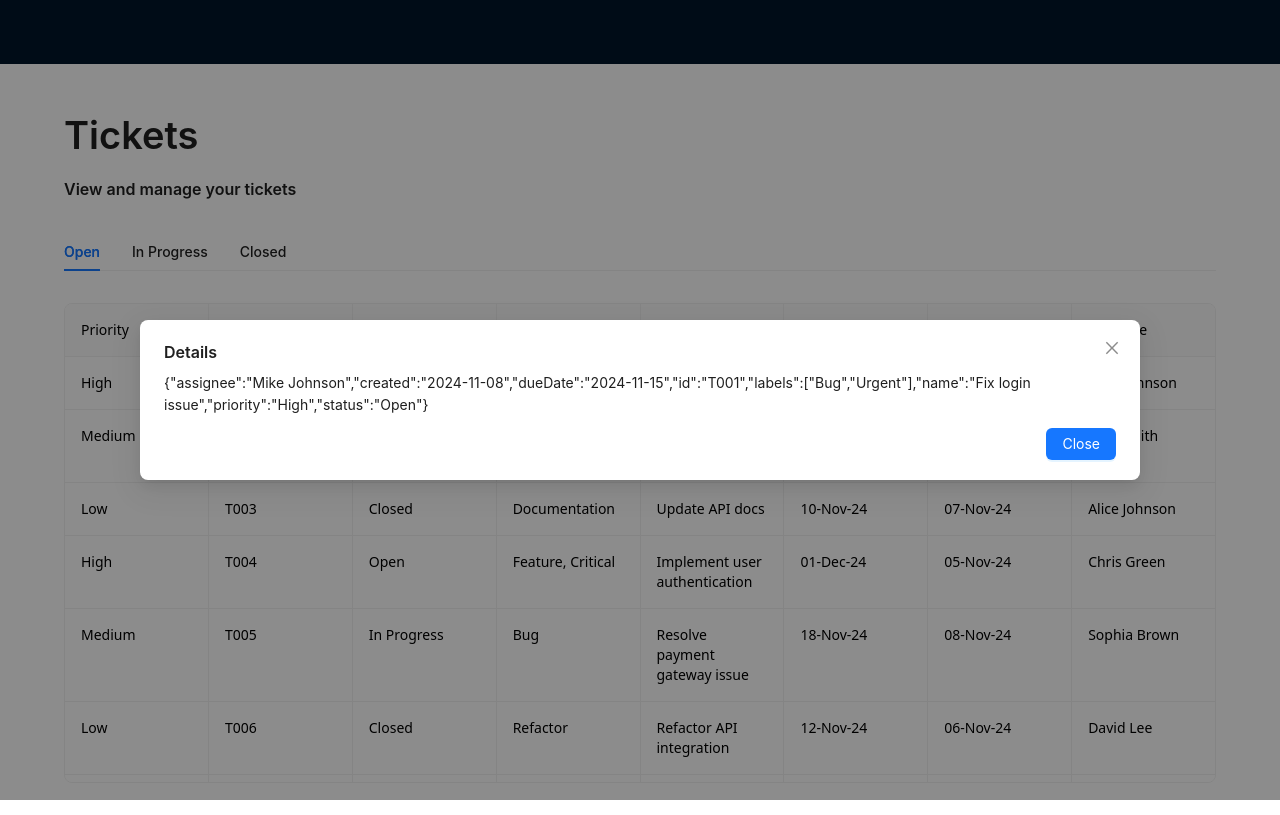
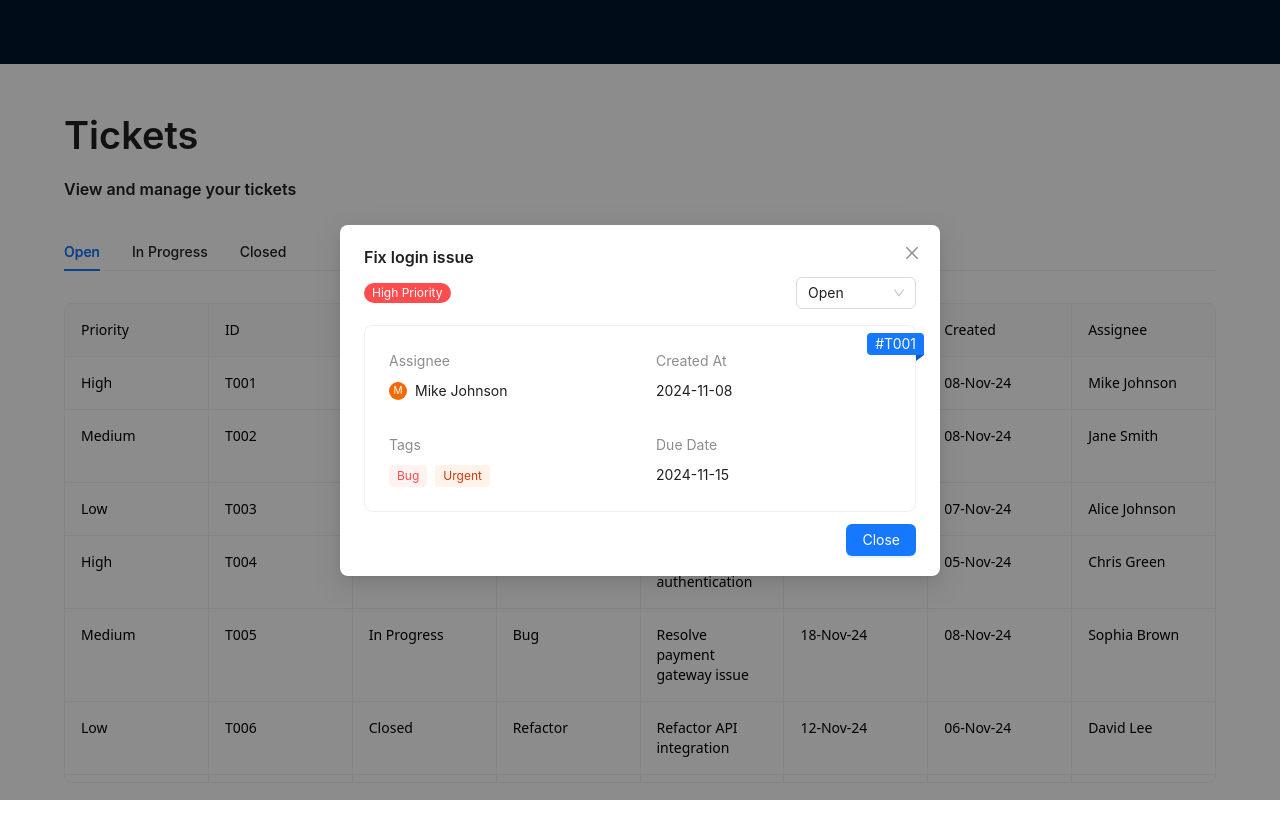
Before and after one commit to intVivek/superdm, a Next.js app: page / in a window 1280 px wide. Both pictures are taken after a click on the element 640 px from the left and 382 px from the top of the page. Built offline with nearby package versions, Linux system fonts and the light colour scheme.

Commit message:
fix: Details UI 🔥

```diff
--- /dev/null
+++ b/src/components/Badge/Badge.js
@@ -0,0 +1,25 @@
+import { Tag } from "antd";
+
+export const labelColors = {
+    "Bug": "error",
+    "Urgent": "volcano",
+    "Enhancement": "green",
+    "Documentation": "blue",
+    "Feature": "purple",
+    "Critical": "red",
+    "Refactor": "magenta",
+    "Security": "cyan",
+    "UI": "gold",
+    "Optimization": "lime",
+    "Database": "geekblue",
+  };
+
+const Badge = ({ label }) => {
+    return (
+      <Tag bordered={false} color={labelColors[label]}>
+        {label}
+      </Tag>
+    );
+  };
+
+  export default Badge
--- a/src/components/DetailsModal/DetailsModal.js
+++ b/src/components/DetailsModal/DetailsModal.js
@@ -1,10 +1,63 @@
-import { Button, Modal } from "antd";
+import {
+  Avatar,
+  Button,
+  Card,
+  Modal,
+  Statistic,
+  Typography,
+  Badge as Tag,
+  Row,
+  Col,
+  Select,
+} from "antd";
+import Badge from "../Badge/Badge";
+import { useState } from "react";
 
-export default function DetailsModal({data, isOpen, onClose}) {
-    console.log(data)
+const { Text } = Typography;
+
+const getPriorityBadge = (priority) => {
+  console.log(priority);
+  switch (priority) {
+    case "High":
+      return <Tag count="High Priority" />;
+    case "Medium":
+      return <Tag color="#faad14" count="Medium Priority" />;
+    case "Low":
+      return <Tag color="#52c41a" count="Low Priority" />;
+    default:
+      return <Tag count="Unknown Priority" />;
+  }
+};
+
+const prirorityOptions = [
+  { value: "Open", label: "Open" },
+  { value: "In Progress", label: "In Progress" },
+  { value: "Closed", label: "Closed" },
+]
+
+const Details = ({ title, value }) => {
+  return (
+    <div className="flex flex-col">
+      <Text type="secondary">{title}</Text>
+      <Text className={"mt-2"} type="strong">
+        {value}
+      </Text>
+    </div>
+  );
+};
+
+export default function DetailsModal({ data, isOpen, onClose }) {
+
+  const [openConfirmModal, setOpenConfirmModal] = useState(-1);
+
+  const handleChangeStatus = () => {
+    console.log(openConfirmModal)
+    setOpenConfirmModal(-1)
+  }
+
   return (
     <Modal
-      title="Details"
+      title={data.name}
       open={isOpen}
       onCancel={onClose}
       onOk={onClose}
@@ -12,10 +65,76 @@ export default function DetailsModal({data, isOpen, onClose}) {
       footer={[
         <Button key="back" type="primary" onClick={onClose}>
           Close
-        </Button>]}
-           width={1000}
+        </Button>,
+      ]}
+      width={600}
     >
-    {JSON.stringify(data)}
+      <div className="flex justify-between items-center mb-4">
+        {getPriorityBadge(data.priority)}{" "}
+        <Select
+          defaultValue={data.status}
+          style={{ width: 120 }}
+          onChange={(value)=>setOpenConfirmModal(value)}
+          options={prirorityOptions}
+        />
+      </div>
+      <Tag.Ribbon text={`#${data.id}`}>
+        <Card>
+          <Row gutter={[32, 32]}>
+            <Col span={12}>
+              <Details
+                title={"Assignee"}
+                value={
+                  <div className="flex items-center gap-2">
+                    <Avatar
+                      style={{
+                        backgroundColor: "#f56a00",
+                        verticalAlign: "middle",
+                      }}
+                      size={18}
+                    >
+                      <div className="text-[10px]">
+                        {data.assignee.charAt(0)}
+                      </div>
+                    </Avatar>
+                    {data.assignee}
+                  </div>
+                }
+              />
+            </Col>
+            <Col span={12}>
+              <Details title="Created At" value={data?.created} />
+            </Col>
+
+            <Col span={12}>
+              <Details
+                title={"Tags"}
+                value={
+                  <div>
+                    {data?.labels.map((tag, i) => {
+                      return <Badge key={i} label={tag} />;
+                    })}
+                  </div>
+                }
+              />
+            </Col>
+            <Col span={12}>
+              <Details title="Due Date" value={data?.dueDate} />
+            </Col>
+          </Row>
+        </Card>
+      </Tag.Ribbon>
+      {openConfirmModal!==-1 && <Modal
+        title="Change Status"
+        open={openConfirmModal!==-1}
+        onOk={handleChangeStatus}
+        onCancel={()=>setOpenConfirmModal(-1)}
+        okText="Confirm"
+        cancelText="Cancel"
+        centered
+      >
+        <p>Are you sure you want to change the status ?</p>
+        </Modal>}
     </Modal>
   );
 }
```
